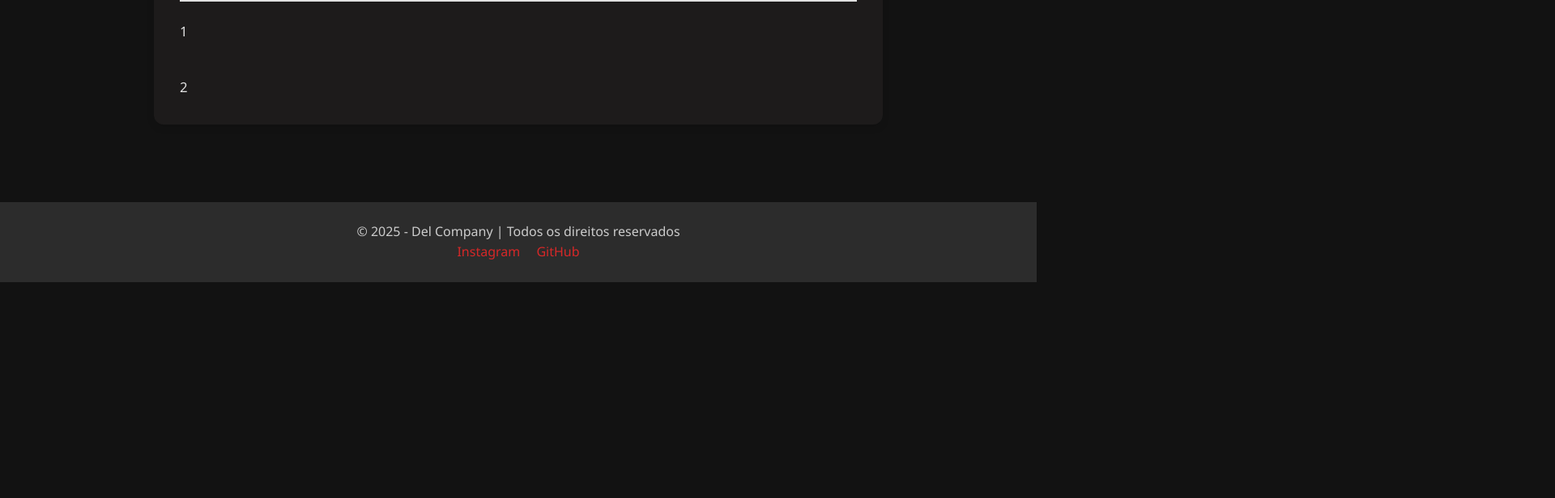
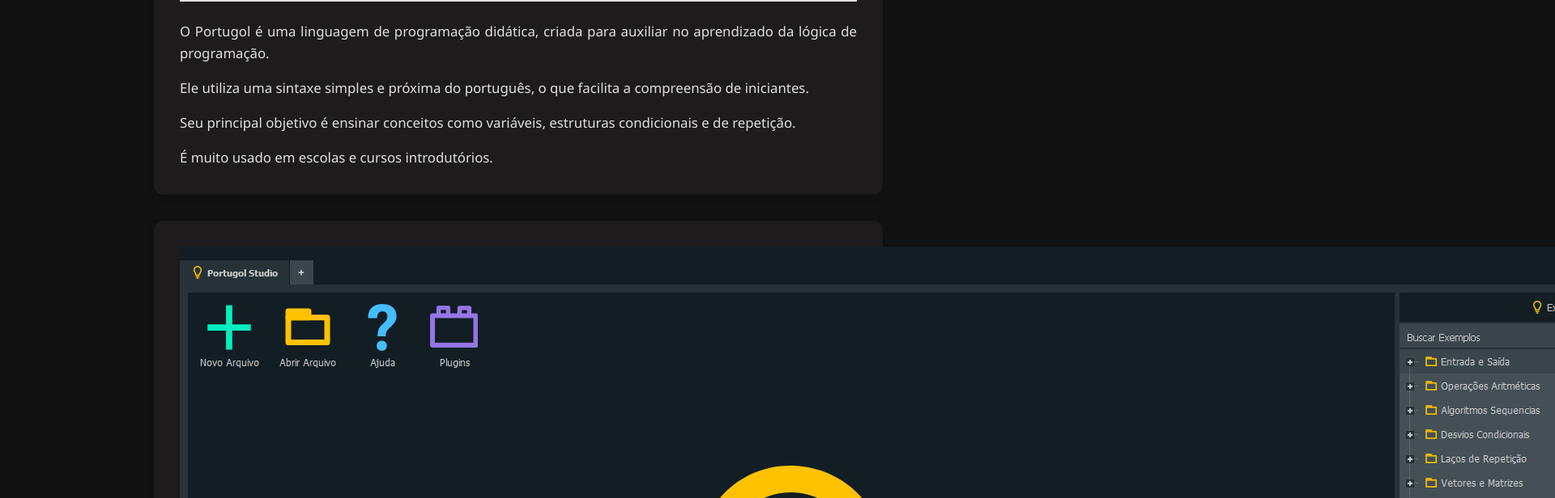
Before and after one commit to eli-bernardi/site-Situacao-De-Aprendizagem, a plain HTML site: page servicos/logica_computacional.html in a window 1280 px wide. Shown: the part 4960-5576 px from the top of the page at 81% size, 1920 px wide, since content can reach past the window. Before the commit the page ends 5309 px from the top, so only its background shows below. Drawn offline with Linux system fonts and the light colour scheme.

Commit message:
Versão Beta 1.11 - Adição de IMG

```diff
--- a/servicos/logica_computacional.html
+++ b/servicos/logica_computacional.html
@@ -195,8 +195,19 @@
             </div>
             <hr>
             <div>
-                <p>1</p><br>
-                <p>2</p>
+                <p>O Portugol é uma linguagem de programação didática, criada para auxiliar no aprendizado da lógica de
+                    programação.</p>
+                <p>Ele utiliza uma sintaxe simples e próxima do português, o que facilita a compreensão de iniciantes.
+                </p>
+                <p>Seu principal objetivo é ensinar conceitos como variáveis, estruturas condicionais e de repetição.
+                </p>
+                <p> É muito usado em escolas e cursos introdutórios.</p>
+            </div>
+        </section>
+        <section>
+            <div class="portugol-img">
+                <img src="../IMG/portugol-inicio.png" alt="portugol">
+                <p> Com interface simplificada e bem didática, o portugol tem seu principal foco na iniciativa </p>
             </div>
         </section>
     </main>
```
Also changed, not shown: home.html (+1 -1 lines), IMG/c++ - png.jpg (added), IMG/css-png.jpg (added), IMG/html-png.jpg (added), IMG/js-png.jpg (added), IMG/portugol-inicio.png (added), IMG/portugol-png.jpg (added), IMG/pyton-png.jpg (added).
